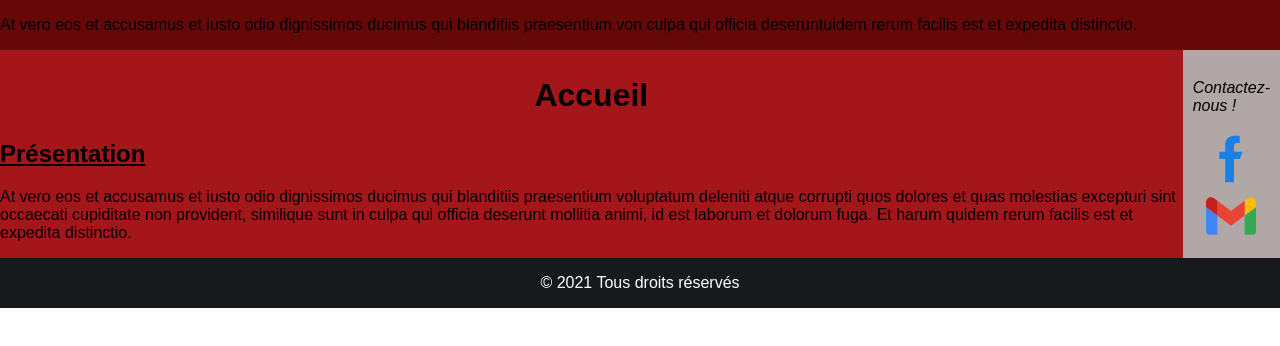
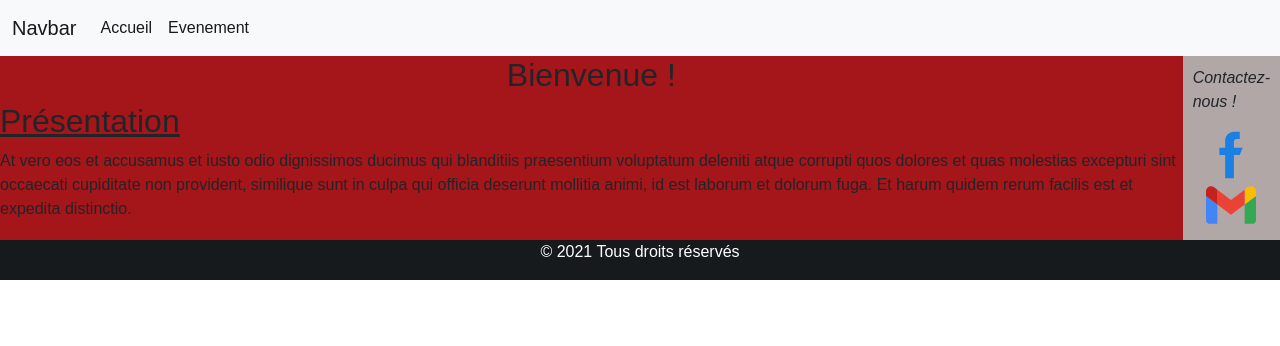
Before and after one commit to NESSTOS/Eval_1_-_Alexndre-MARIN, a plain HTML site: page index.html in a window 1280 px wide. Drawn offline with nearby package versions, Linux system fonts and the light colour scheme.

Commit message:
mis a jour 2

```diff
--- a/index.html
+++ b/index.html
@@ -6,20 +6,36 @@
   <meta name="viewport" content="width=device-width, initial-scale=1.0">
   <title>Accueil</title>
   <meta name="description" content="Mon association">
+  <link href="https://cdn.jsdelivr.net/npm/bootstrap@5.0.2/dist/css/bootstrap.min.css"
+  rel="stylesheet" integrity="sha384-EVSTQN3/azprG1Anm3QDgpJLIm9Nao0Yz1ztcQTwFspd3yD65VohhpuuCOmLASjC"
+  crossorigin="anonymous">
   <link rel="stylesheet" type="text/css" href="CSS/style.css">
 </head>
 <body>
   <header>
-    <div>
-      <p>
-        At vero eos et accusamus et iusto odio dignissimos ducimus qui blanditiis praesentium
-        von culpa qui officia deseruntuidem rerum facilis est et expedita distinctio.
-      </p>
-    </div>
+    <nav class="navbar navbar-expand-lg navbar-light bg-light">
+      <div class="container-fluid">
+        <a class="navbar-brand" href="#">Navbar</a>
+        <button class="navbar-toggler" type="button" data-bs-toggle="collapse" data-bs-target="#navbarNav"
+          aria-controls="navbarNav" aria-expanded="false" aria-label="Toggle navigation">
+          <span class="navbar-toggler-icon"></span>
+        </button>
+        <div class="collapse navbar-collapse" id="navbarNav">
+          <ul class="navbar-nav">
+            <li class="nav-item">
+              <a class="nav-link active" aria-current="page" href="index.html">Accueil</a>
+            </li>
+            <li class="nav-item">
+              <a class="nav-link active" aria-current="page" href="HTML/page01.html">Evenement</a>
+            </li>
+          </ul>
+        </div>
+      </div>
+    </nav>
   </header>
   <main>
     <article>
-      <h1>Accueil</h1>
+      <h1>Bienvenue !</h1>
       <h2>Présentation</h2>
         <p>
           At vero eos et accusamus et iusto odio dignissimos ducimus qui blanditiis praesentium
@@ -39,7 +55,7 @@
         </a>
       </div>
       <div>
-        <a href="mailto:alexandre.niram@gmail.com" class="réseaux-sociaux" title="Envoyez-nous un e-mail">
+        <a href="mailto:dj.nesstos@gmail.com" class="réseaux-sociaux" title="Envoyez-nous un e-mail">
           <img src="IMG/Gmail_icon.svg" width="50px" height="50px">
         </a>
       </div>
@@ -50,5 +66,11 @@
       <p>© 2021 Tous droits réservés</p>
     </div>
   </footer>
+  <script src="https://cdn.jsdelivr.net/npm/@popperjs/core@2.9.2/dist/umd/popper.min.js"
+  integrity="sha384-IQsoLXl5PILFhosVNubq5LC7Qb9DXgDA9i+tQ8Zj3iwWAwPtgFTxbJ8NT4GN1R8p"
+  crossorigin="anonymous"></script>
+  <script src="https://cdn.jsdelivr.net/npm/bootstrap@5.0.2/dist/js/bootstrap.min.js"
+  integrity="sha384-cVKIPhGWiC2Al4u+LWgxfKTRIcfu0JTxR+EQDz/bgldoEyl4H0zUF0QKbrJ0EcQF"
+  crossorigin="anonymous"></script>
 </body>
 </html>
```
Also changed, not shown: HTML/page01.html (+31 -7 lines).
